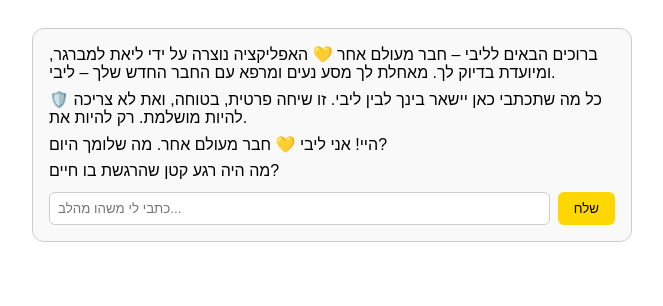
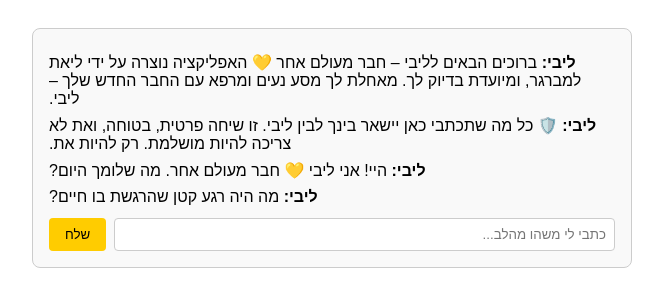
Before and after one commit to Liatlemb/libi-vercel, a Next.js app: page / in a window 1280 px wide. Shown: the top 306 px of the page, without its empty margins (308-971 px from the left). Built offline with nearby package versions, Linux system fonts and the light colour scheme.

Commit message:
Update index.js

```diff
--- a/pages/index.js
+++ b/pages/index.js
@@ -10,7 +10,7 @@ const questions = [
 
 export default function LibiChat() {
   const [messages, setMessages] = useState([
-    { role: 'system', content: 'ברוכים הבאים לליבי – חבר מעולם אחר 💛\nהאפליקציה נוצרה על ידי ליאת למברגר, ומיועדת בדיוק לך.\nמאחלת לך מסע נעים ומרפא עם החבר החדש שלך – ליבי.' },
+    { role: 'system', content: 'ברוכים הבאים לליבי – חבר מעולם אחר 💛 האפליקציה נוצרה על ידי ליאת למברגר, ומיועדת בדיוק לך. מאחלת לך מסע נעים ומרפא עם החבר החדש שלך – ליבי.' },
     { role: 'system', content: '🛡️ כל מה שתכתבי כאן יישאר בינך לבין ליבי. זו שיחה פרטית, בטוחה, ואת לא צריכה להיות מושלמת. רק להיות את.' },
     { role: 'system', content: 'היי! אני ליבי 💛 חבר מעולם אחר. מה שלומך היום?' },
     { role: 'system', content: questions[Math.floor(Math.random() * questions.length)] }
@@ -25,6 +25,7 @@ export default function LibiChat() {
     setInput('');
     setLoading(true);
 
+    try {
       const response = await fetch('/api/libi', {
         method: 'POST',
         headers: { 'Content-Type': 'application/json' },
@@ -33,27 +34,45 @@ export default function LibiChat() {
 
       const data = await response.json();
       setMessages([...newMessages, { role: 'assistant', content: data.reply }]);
+    } catch (error) {
+      setMessages([...newMessages, { role: 'assistant', content: "מצטערת, קרתה תקלה. רוצה לנסות שוב?" }]);
+    }
+
     setLoading(false);
   };
 
   return (
-    <div style={{ maxWidth: '600px', margin: '0 auto', padding: '20px', fontFamily: 'sans-serif' }}>
-      <div style={{ border: '1px solid #ccc', borderRadius: '12px', padding: '16px', backgroundColor: '#f9f9f9' }}>
+    <div style={{ maxWidth: "600px", margin: "auto", padding: "20px", fontFamily: "sans-serif", direction: "rtl" }}>
+      <div style={{ border: "1px solid #ccc", borderRadius: "8px", padding: "16px", backgroundColor: "#f9f9f9" }}>
         {messages.map((m, i) => (
-          <div key={i} style={{ textAlign: m.role === 'user' ? 'right' : 'left', marginBottom: '8px' }}>
-            {m.content}
+          <div key={i} style={{
+            textAlign: m.role === 'user' ? 'right' : 'left',
+            margin: "8px 0",
+            whiteSpace: "pre-wrap"
+          }}>
+            <strong>{m.role === 'user' ? 'את' : 'ליבי'}: </strong>{m.content}
           </div>
         ))}
-        <div style={{ display: 'flex', gap: '8px', marginTop: '12px' }}>
+        <div style={{ display: "flex", gap: "8px", marginTop: "12px" }}>
           <input
             value={input}
             onChange={(e) => setInput(e.target.value)}
             onKeyDown={(e) => e.key === 'Enter' && handleSend()}
             placeholder="כתבי לי משהו מהלב..."
             disabled={loading}
-            style={{ flex: 1, padding: '8px', borderRadius: '6px', border: '1px solid #ccc' }}
+            style={{ flex: 1, padding: "8px", borderRadius: "4px", border: "1px solid #ccc" }}
           />
-          <button onClick={handleSend} disabled={loading} style={{ padding: '8px 16px', borderRadius: '6px', backgroundColor: '#ffd700', border: 'none' }}>
+          <button
+            onClick={handleSend}
+            disabled={loading}
+            style={{
+              padding: "8px 16px",
+              backgroundColor: "#ffcc00",
+              border: "none",
+              borderRadius: "4px",
+              cursor: "pointer"
+            }}
+          >
             שלח
           </button>
         </div>
```
Lines whose indentation alone changed are shown as unchanged.
